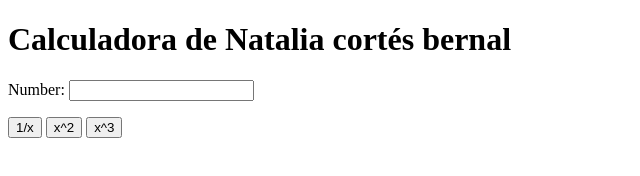
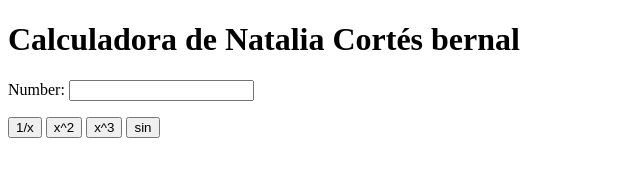
Before and after one commit to naatii/my_calculator_2, a plain HTML site: page index.html in a window 1280 px wide. Shown: the whole page, without its empty margins (0-640 px from the left). Drawn offline with Linux system fonts and the light colour scheme.

Commit message:
sin(x) button

```diff
--- a/index.html
+++ b/index.html
@@ -5,13 +5,14 @@
         <meta charset="utf-8">
     </head>
     <body>
-        <h1>Calculadora de Natalia cortés bernal</h1>
+        <h1>Calculadora de Natalia Cortés bernal</h1>
         Number:
         <input type="text" id="n1">
         <p>
             <button onclick="inverse()"> 1/x </button>
             <button onclick="square()"> x^2 </button>
             <button onclick="cube()"> x^3 </button>
+            <button onclick="sine()"> sin </button>
         </p>
         <script type="text/javascript">
             function cube() {
@@ -26,6 +27,10 @@
                 var num = document.getElementById("n1");
                 num.value = 1/num.value;
             }
+            function sine() {
+                var num = document.getElementById("n1");
+                num.value = Math.sin(num.value);
+            }
         </script>
     </body>
 </html>
```
